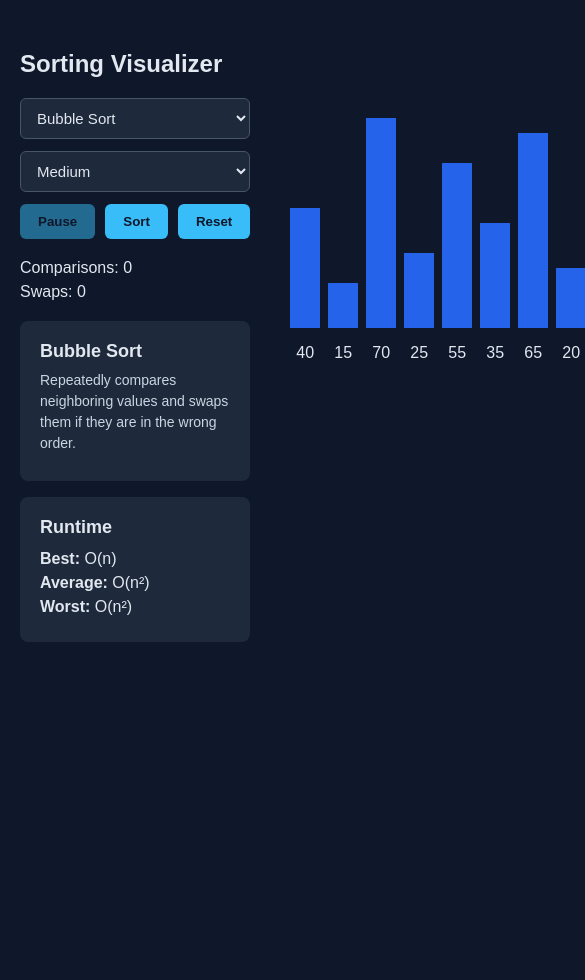
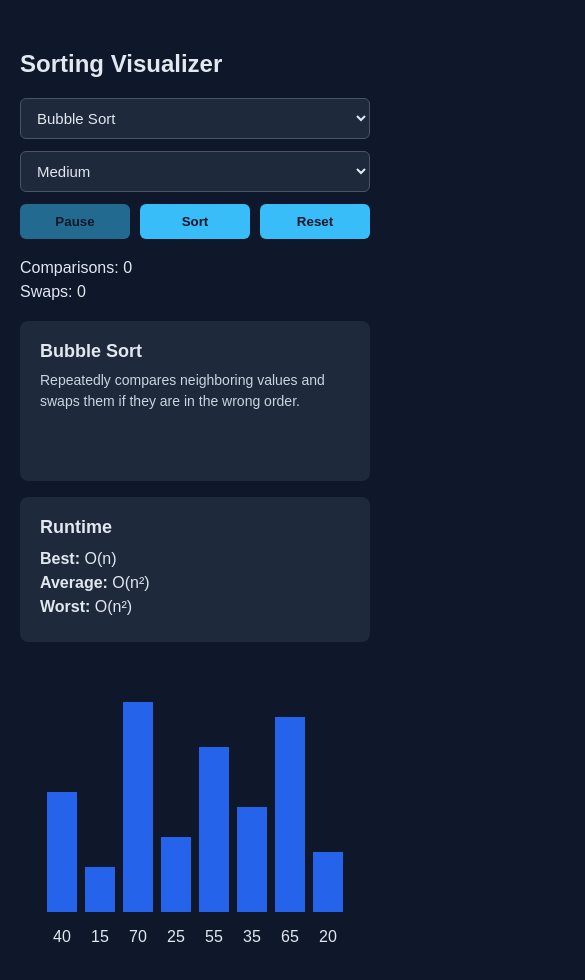
Before and after one commit to hchopra1/sorting-visualizer, a React (Vite) app: page / in a window 390 px wide. Shown: the top 980 px of the page, 585 px wide, since content can reach past the window. Before the commit the page ends 844 px from the top, so only its background shows below. Built offline with nearby package versions, Linux system fonts and the light colour scheme.

Commit message:
fixed mobile layout

```diff
--- a/src/index.css
+++ b/src/index.css
@@ -145,6 +145,18 @@ body {
         padding: 30px 20px;
     }
 
+    .visualizer-layout {
+        flex-direction: column;
+    }
+
+    .visualizer-controls {
+        width: 100%;
+    }
+
+    .visualizer-bars {
+        width: 100%;
+    }
+
     .bar {
         width: 30px;
     }
```
